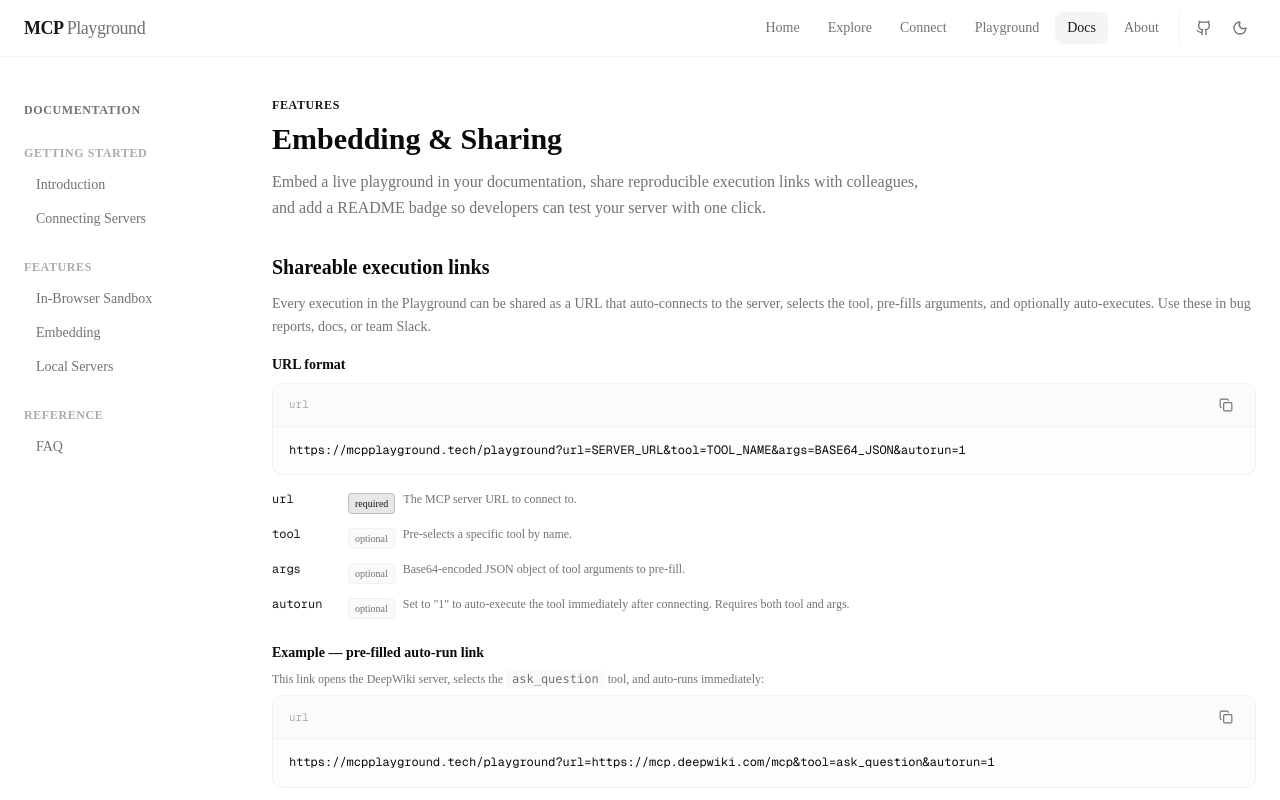
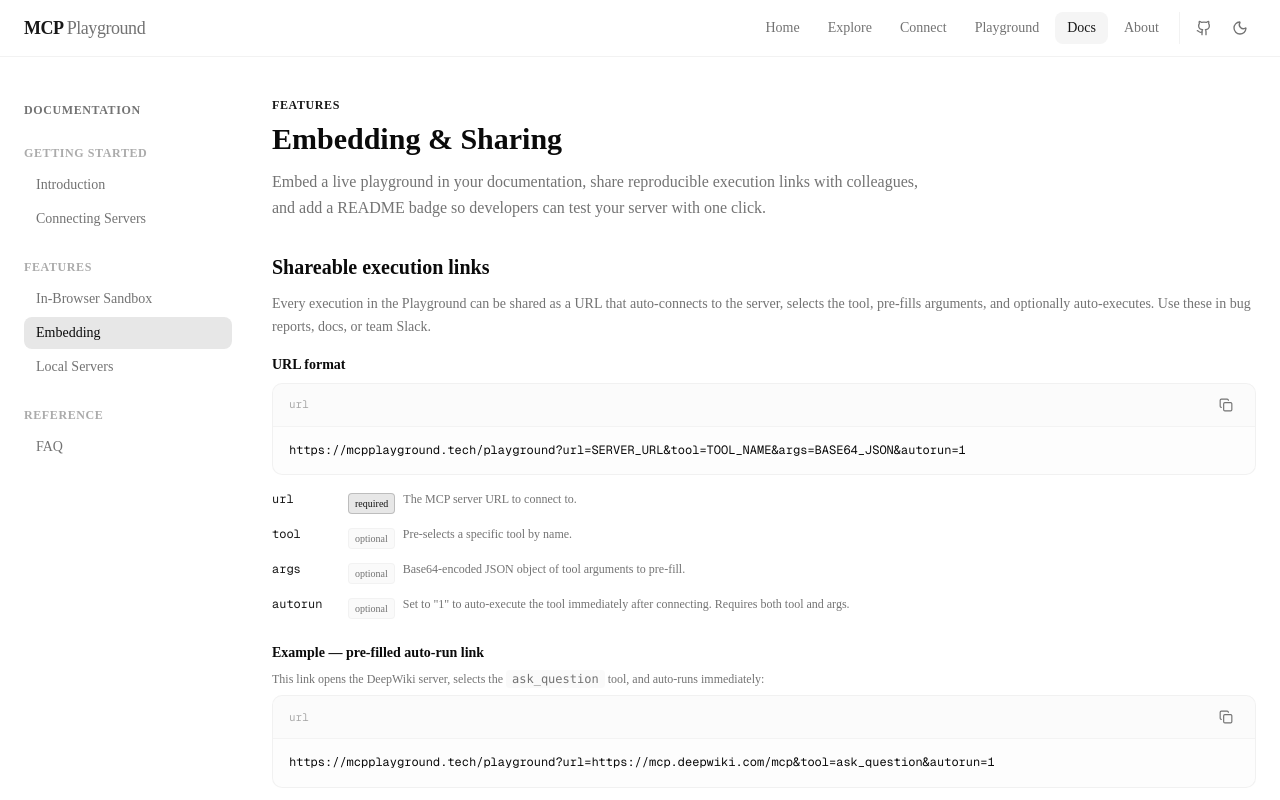
Before and after one commit to sameenchand/mcp-playground, a Next.js app: page /docs/embedding in a window 1280 px wide. Shown: the top 800 px of the page. Built offline with nearby package versions, Linux system fonts and the light colour scheme; no server answers.

Commit message:
fix(docs): highlight active page in sidebar navigation
The sidebar was using headers().get('x-pathname') which requires
middleware that didn't exist, so nothing was ever highlighted.
Extract sidebar into a client component using usePathname() instead.

```diff
--- a/src/app/docs/layout.tsx
+++ b/src/app/docs/layout.tsx
@@ -1,75 +1,12 @@
-import Link from "next/link";
-import { headers } from "next/headers";
+import { SidebarNav } from "@/components/docs/sidebar-nav";
 
-const sections = [
-  {
-    title: "Getting Started",
-    links: [
-      { href: "/docs/getting-started", label: "Introduction" },
-      { href: "/docs/connecting-servers", label: "Connecting Servers" },
-    ],
-  },
-  {
-    title: "Features",
-    links: [
-      { href: "/docs/sandbox", label: "In-Browser Sandbox" },
-      { href: "/docs/embedding", label: "Embedding" },
-      { href: "/docs/local-servers", label: "Local Servers" },
-    ],
-  },
-  {
-    title: "Reference",
-    links: [
-      { href: "/docs/faq", label: "FAQ" },
-    ],
-  },
-];
-
-export default async function DocsLayout({ children }: { children: React.ReactNode }) {
-  const headersList = await headers();
-  const pathname = headersList.get("x-pathname") ?? "";
-
+export default function DocsLayout({ children }: { children: React.ReactNode }) {
   return (
     <div className="mx-auto max-w-7xl px-4 sm:px-6 py-10">
       <div className="flex gap-10">
         {/* Sidebar */}
         <aside className="hidden lg:block w-52 shrink-0">
-          <div className="sticky top-20 space-y-6">
-            <div>
-              <Link
-                href="/docs"
-                className="text-xs font-semibold uppercase tracking-wider text-muted-foreground hover:text-foreground transition-colors"
-              >
-                Documentation
-              </Link>
-            </div>
-            {sections.map((section) => (
-              <div key={section.title}>
-                <p className="text-xs font-semibold uppercase tracking-wider text-muted-foreground/60 mb-2">
-                  {section.title}
-                </p>
-                <ul className="space-y-0.5">
-                  {section.links.map((link) => {
-                    const isActive = pathname === link.href || pathname.startsWith(link.href + "/");
-                    return (
-                      <li key={link.href}>
-                        <Link
-                          href={link.href}
-                          className={`block px-3 py-1.5 rounded-md text-sm transition-colors ${
-                            isActive
-                              ? "bg-primary/10 text-foreground font-medium"
-                              : "text-muted-foreground hover:text-foreground hover:bg-muted/50"
-                          }`}
-                        >
-                          {link.label}
-                        </Link>
-                      </li>
-                    );
-                  })}
-                </ul>
-              </div>
-            ))}
-          </div>
+          <SidebarNav />
         </aside>
 
         {/* Content */}
--- /dev/null
+++ b/src/components/docs/sidebar-nav.tsx
@@ -0,0 +1,73 @@
+"use client";
+
+import Link from "next/link";
+import { usePathname } from "next/navigation";
+
+const sections = [
+  {
+    title: "Getting Started",
+    links: [
+      { href: "/docs/getting-started", label: "Introduction" },
+      { href: "/docs/connecting-servers", label: "Connecting Servers" },
+    ],
+  },
+  {
+    title: "Features",
+    links: [
+      { href: "/docs/sandbox", label: "In-Browser Sandbox" },
+      { href: "/docs/embedding", label: "Embedding" },
+      { href: "/docs/local-servers", label: "Local Servers" },
+    ],
+  },
+  {
+    title: "Reference",
+    links: [
+      { href: "/docs/faq", label: "FAQ" },
+    ],
+  },
+];
+
+export function SidebarNav() {
+  const pathname = usePathname();
+
+  return (
+    <div className="sticky top-20 space-y-6">
+      <div>
+        <Link
+          href="/docs"
+          className="text-xs font-semibold uppercase tracking-wider text-muted-foreground hover:text-foreground transition-colors"
+        >
+          Documentation
+        </Link>
+      </div>
+      {sections.map((section) => (
+        <div key={section.title}>
+          <p className="text-xs font-semibold uppercase tracking-wider text-muted-foreground/60 mb-2">
+            {section.title}
+          </p>
+          <ul className="space-y-0.5">
+            {section.links.map((link) => {
+              const isActive =
+                pathname === link.href ||
+                pathname.startsWith(link.href + "/");
+              return (
+                <li key={link.href}>
+                  <Link
+                    href={link.href}
+                    className={`block px-3 py-1.5 rounded-md text-sm transition-colors ${
+                      isActive
+                        ? "bg-primary/10 text-foreground font-medium"
+                        : "text-muted-foreground hover:text-foreground hover:bg-muted/50"
+                    }`}
+                  >
+                    {link.label}
+                  </Link>
+                </li>
+              );
+            })}
+          </ul>
+        </div>
+      ))}
+    </div>
+  );
+}
```
